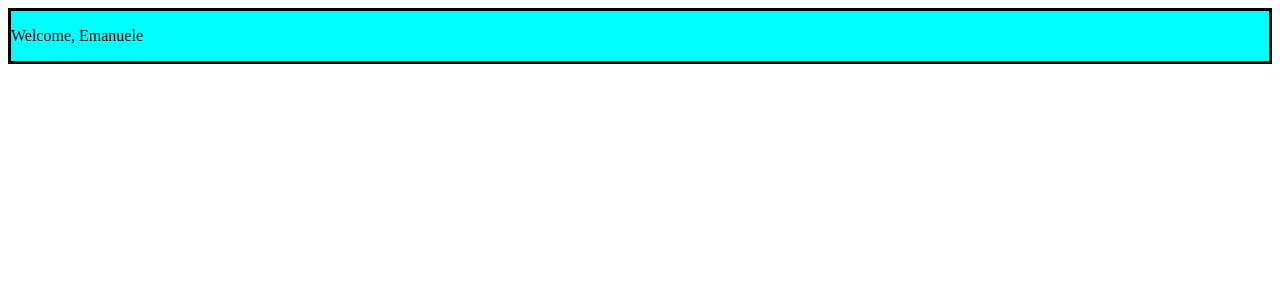
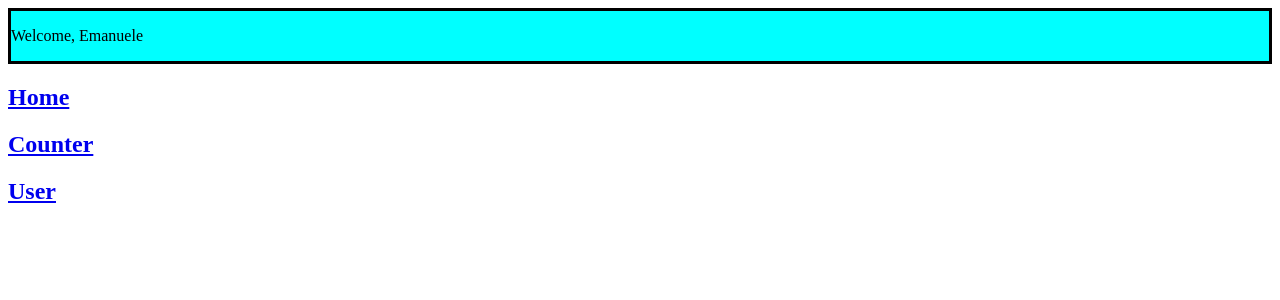
Before and after one commit to Parry93/react-exercises, a React (Create React App) app: page / in a window 1280 px wide. Shown: the top 300 px of the page. Built offline with nearby package versions, Linux system fonts and the light colour scheme.

Commit message:
react-router-04

```diff
--- a/src/App.js
+++ b/src/App.js
@@ -17,7 +17,7 @@ import GithubUserList from "./GithubUserList";
 import CustomCounter from "./UseCounter";
 import { CustomLogin } from "./UseForm";
 import { CarDetails } from "./CarDetails";
-import {Route, BrowserRouter, Routes} from "react-router-dom"
+import {Route, BrowserRouter, Routes, Link} from "react-router-dom"
 import DisplayLanguage from "./DisplayLanguage";
 import ShowGithubUser from "./ShowGithubUser";
 
@@ -26,14 +26,21 @@ function App () {
 
 
   return (
-
+      <>
           <Routes>
               <Route path="/" element={<Welcome name="Emanuele" />} />
               <Route path="/counter" element={<Counter/>} />
               <Route path="/users/:username" element={<ShowGithubUser />}/>
           </Routes>
 
+            <div >
+            <Link to="./" ><h2>Home</h2></Link>
+            <Link to="./counter" ><h2>Counter</h2></Link>
+            <Link to="users/:username" ><h2>User</h2></Link>
+         </div>
 
+
+         </>
       )
   }
 
```
